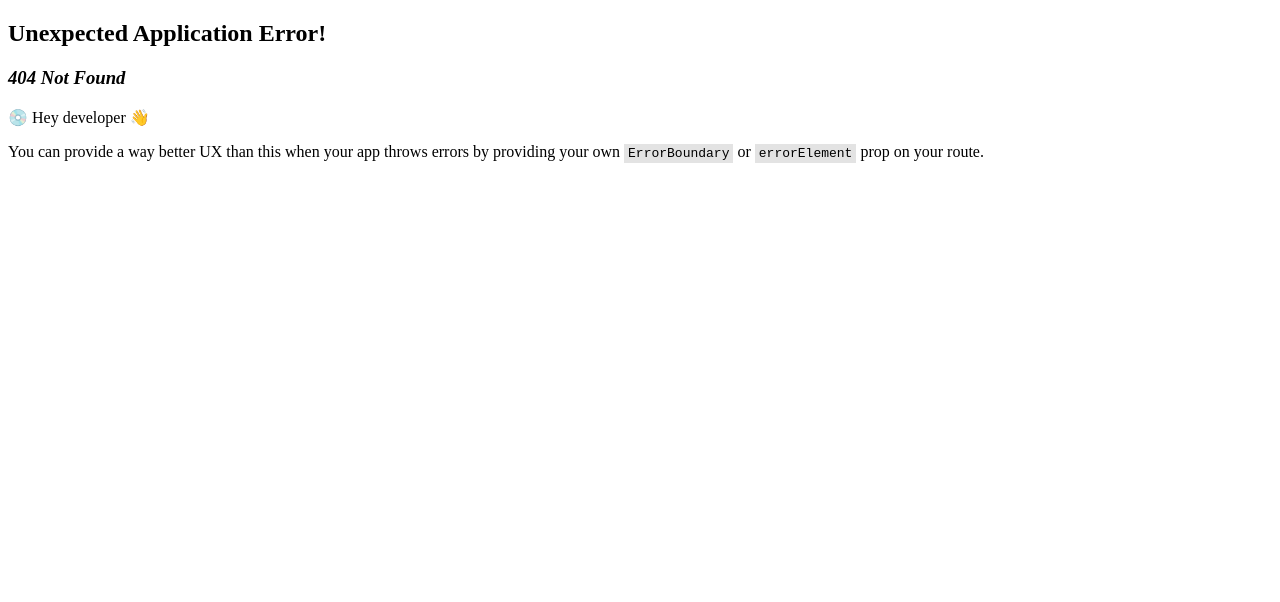
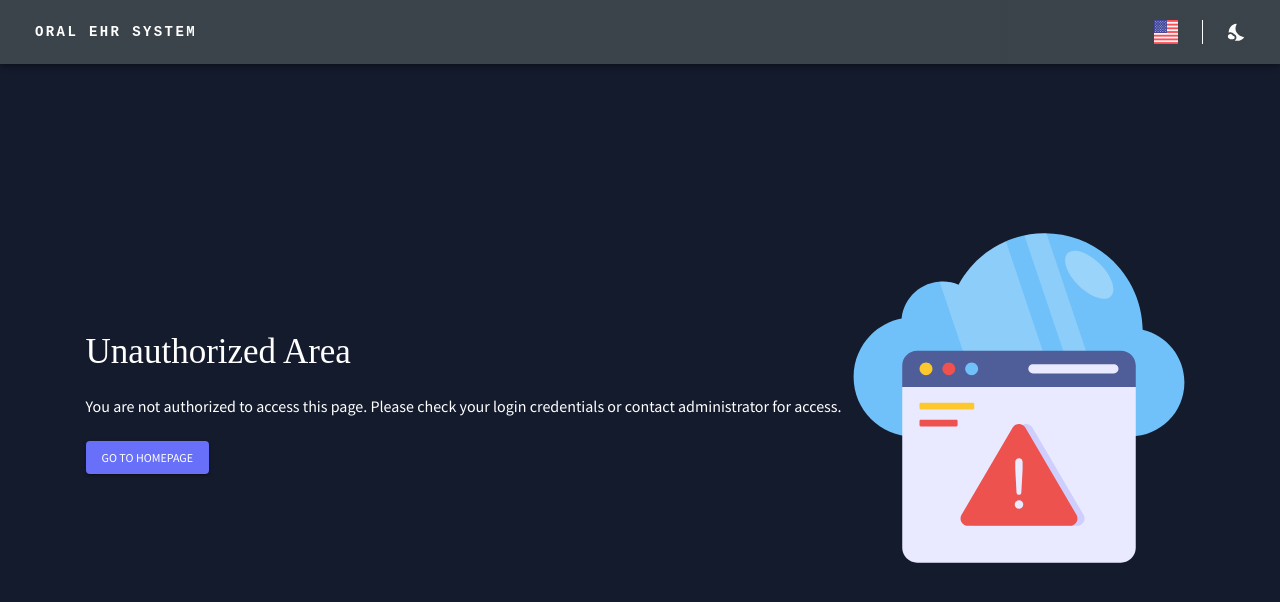
Before and after one commit to Prashant20985/oral-health-indices-monitoring-system-frontend, a React (Create React App) app: page /unauthorized in a window 1280 px wide. Before the commit this address had no page. Shown: the top 602 px of the page. Built offline with nearby package versions, Linux system fonts and the light colour scheme.

Commit message:
Added Unauthorized Area page

```diff
--- a/src/app/router/RequireAuthentication.tsx
+++ b/src/app/router/RequireAuthentication.tsx
@@ -1,7 +1,6 @@
 import { useLocation, Navigate, Outlet } from "react-router-dom";
 import { ApplicationRole } from "../models/Role";
 import { useStore } from "../stores/Store";
-import { toast } from "react-toastify";
 
 interface AuthProps {
   roles: ApplicationRole[];
@@ -10,17 +9,15 @@ interface AuthProps {
 
 export default function RequireAuthentication({
   roles,
-  fallbackPath = "/login",
 }: AuthProps) {
   const { userStore } = useStore();
   const { isUserLoggedIn, user } = userStore;
   const location = useLocation();
 
   if (!isUserLoggedIn) {
-    return <Navigate to={fallbackPath} state={{ from: location }} />;
+    return <Navigate to={"/login"} state={{ from: location }} />;
   } else if (user?.role && !roles.includes(user.role)) {
-    toast.info("Unauthorized Area");
-    return <Navigate to={fallbackPath} />;
+    return <Navigate to={"/unauthorized"} />;
   }
 
   return <Outlet />;
--- a/src/app/router/Routes.tsx
+++ b/src/app/router/Routes.tsx
@@ -9,6 +9,7 @@ import ActiveApplicationUsersList from "../../features/AdminOperations/List/Acti
 import DeactivatedApplicationUsersList from "../../features/AdminOperations/List/DeactivatedUsers/DeactivatedApplicationUsersList";
 import DeletedApplicationUsersList from "../../features/AdminOperations/List/DeletedUsers/DeletedApplicationUsersList";
 import ServerError from "../../features/Errors/ServerError";
+import Unauthorized from "../../features/Errors/Unauthorized";
 
 const routes: RouteObject[] = [
   {
@@ -29,7 +30,7 @@ const routes: RouteObject[] = [
         children: [{ path: "/", element: <Dashboard /> }],
       },
       {
-        element: <RequireAuthentication roles={["Admin"]} fallbackPath="/" />,
+        element: <RequireAuthentication roles={["Admin"]} />,
         children: [
           {
             path: "admin/active-users",
@@ -49,6 +50,7 @@ const routes: RouteObject[] = [
       { path: "forgot-pass", element: <ForgotPasswordForm /> },
       { path: "reset-password", element: <ResetPasswordForm /> },
       { path: "server-error", element: <ServerError /> },
+      { path: "unauthorized", element: <Unauthorized /> },
     ],
   },
 ];
--- /dev/null
+++ b/src/features/Errors/Unauthorized.tsx
@@ -0,0 +1,42 @@
+import { Box, Typography } from "@mui/material";
+import GoToHomePageButton from "./GoToHomePageButton";
+
+export default function Unauthorized() {
+  return (
+    <Box
+      sx={{
+        display: "flex",
+        justifyContent: "center",
+        alignItems: "center",
+        minHeight: "80vh",
+      }}
+    >
+      <Box
+        display="flex"
+        justifyContent="space-between"
+        alignItems="center"
+        width="90%"
+      >
+        <Box>
+          <Typography fontSize={35} fontFamily="cursive">
+            Unauthorized Area
+          </Typography>
+          <br />
+          <Typography variant="h5">
+            You are not authorized to access this page. Please check your login
+            credentials or contact administrator for access.
+          </Typography>
+          <GoToHomePageButton />
+        </Box>
+        <Box>
+          <img
+            src="/assets/unauthorized.svg"
+            loading="lazy"
+            height={350}
+            alt="Server Error"
+          />
+        </Box>
+      </Box>
+    </Box>
+  );
+}
```
Also changed, not shown: public/assets/unauthorized.svg (added), 1 other file (tests, documents, lock files or other folders).
